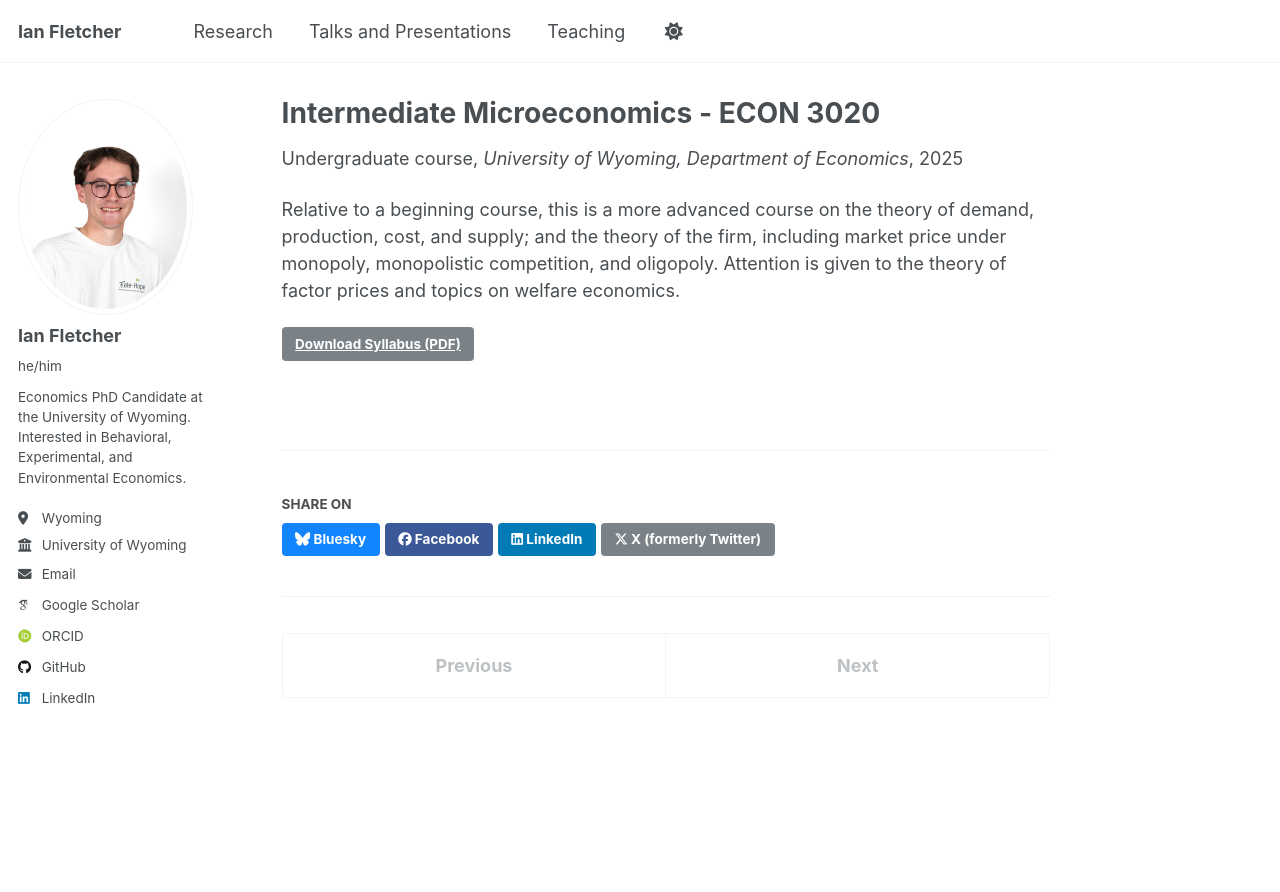
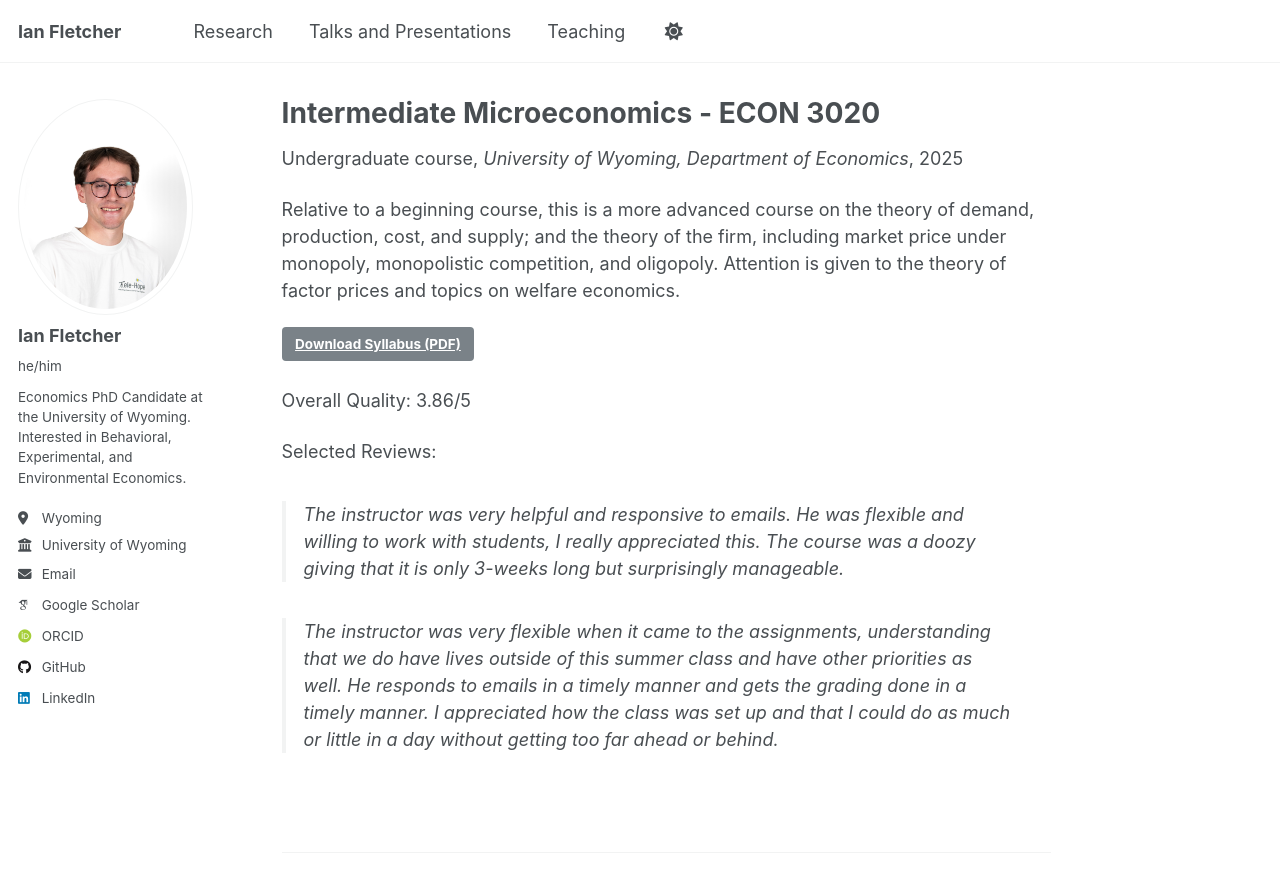
Before and after one commit to fletcherian/fletcherian.github.io, a Jekyll site: the page built from _teaching/2025-summer-econ3020.md, in a window 1280 px wide and 900 px high. Shown: the top 892 px of the window. Built offline with Jekyll 4.4.1, drawn with Linux system fonts in a browser that asks for light colours; some web fonts are replaced; a script that is not in the unit is left out.

Commit message:
Update 2025-summer-econ3020.md

```diff
--- a/_teaching/2025-summer-econ3020.md
+++ b/_teaching/2025-summer-econ3020.md
@@ -10,3 +10,10 @@ date: 2025-07-01
 Relative to a beginning course, this is a more advanced course on the theory of demand, production, cost, and supply; and the theory of the firm, including market price under monopoly, monopolistic competition, and oligopoly. Attention is given to the theory of factor prices and topics on welfare economics.
 
 [Download Syllabus (PDF)](https://fletcherian.github.io/files/ECON3020_Syllabus.pdf){: .btn}
+
+Overall Quality: 3.86/5
+
+Selected Reviews:
+> The instructor was very helpful and responsive to emails. He was flexible and willing to work with students, I really appreciated this. The course was a doozy giving that it is only 3-weeks long but surprisingly manageable.
+
+> The instructor was very flexible when it came to the assignments, understanding that we do have lives outside of this summer class and have other priorities as well. He responds to emails in a timely manner and gets the grading done in a timely manner. I appreciated how the class was set up and that I could do as much or little in a day without getting too far ahead or behind.
```
